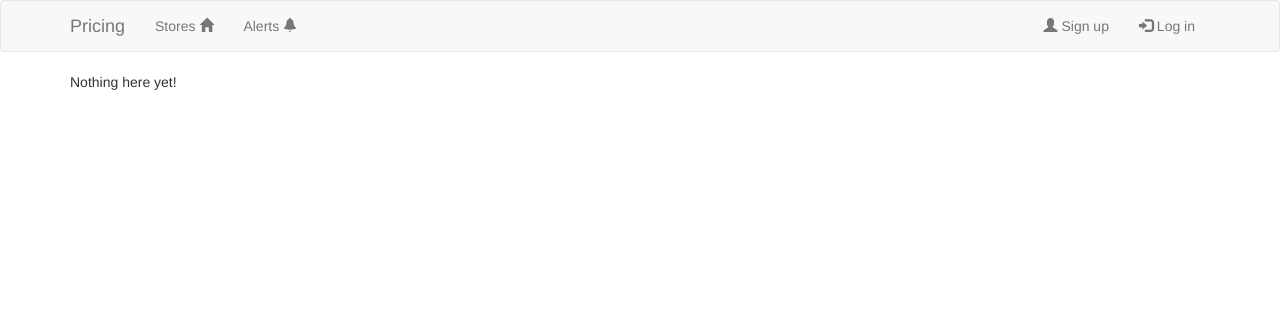
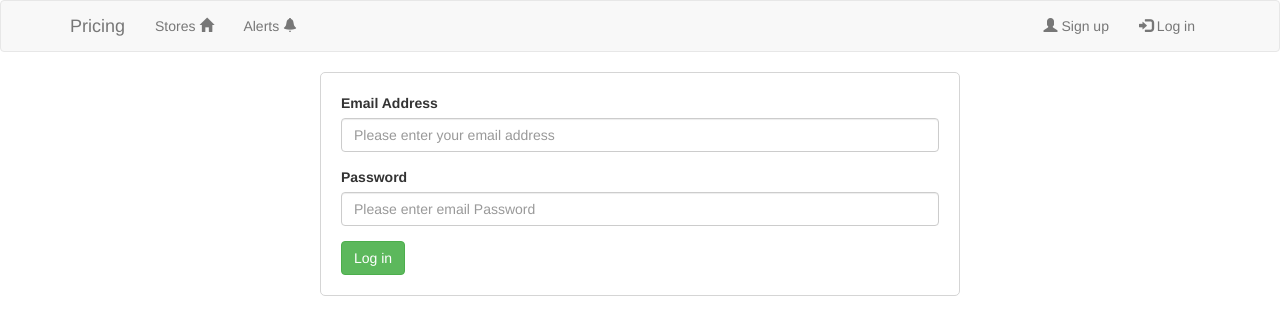
Before and after one commit to henryshaw80/Price_Alert, a Flask app: page /users/login in a window 1280 px wide. Shown: the top 335 px of the page. Run offline with Flask 2, Linux system fonts and the light colour scheme; some libraries are stand-ins or nearby versions.

Commit message:
add methods to find user and their alerts
find_by_email() and get_alerts()

```diff
--- a/src/models/alerts/alert.py
+++ b/src/models/alerts/alert.py
@@ -68,3 +68,9 @@ class Alert(object):
     def send_email_if_price_reached(self):
         if self.item.price < self.price_limit:
             self.send()
+
+    @classmethod
+    def find_by_user_email(cls, user_email):
+        return [cls(**elem) for elem in
+                Database.find(AlertConstants.COLLECTION,
+                              {'user_email': user_email})]
--- a/src/models/users/user.py
+++ b/src/models/users/user.py
@@ -4,6 +4,7 @@ import uuid
 import _datetime
 from src.common.database import Database
 from src.common.utils import Utils
+from src.models.alerts.alert import Alert
 
 # import exception error classes from errors.py
 # old code:
@@ -75,3 +76,10 @@ class User(object):
             "email": self.email,
             "password": self.password
         }
+
+    @classmethod
+    def find_by_email(cls, email):
+        return cls(**Database.find_one('users', {'email': email}))
+
+    def get_alerts(self):
+        return Alert.find_by_user_email(self.email)
--- a/src/templates/users/login.jinja2
+++ b/src/templates/users/login.jinja2
@@ -2,5 +2,20 @@
 {% extends "base.jinja2" %}
 
 {% block content %}
-    <p>Nothing here yet!</p>
+    <div class="form-size">
+        <form action="{{ url_for('users.login_user') }}" method="post">
+            {# this div contains a group that should be styled as form #}
+            <div class="form-group">
+                <label for="email">Email Address</label>
+                <input type="email" class="form-control" id="email" name="email"
+                    placeholder="Please enter your email address">
+            </div>
+            <div class="form-group">
+                <label for="password">Password</label>
+                <input type="password" class="form-control" id="password" name="password"
+                    placeholder="Please enter email Password">
+            </div>
+            <button type="submit" class="btn btn-success">Log in</button>
+        </form>
+    </div>
 {% endblock %}
--- a/src/templates/users/register.jinja2
+++ b/src/templates/users/register.jinja2
@@ -3,7 +3,7 @@
 
 {% block content %}
     <div class="form-size">
-        <form>
+        <form action="{{ url_for('users.register_user') }}" method="post">
             {# this div contains a group that should be styled as form #}
             <div class="form-group">
                 <label for="email">Email Address</label>
```
